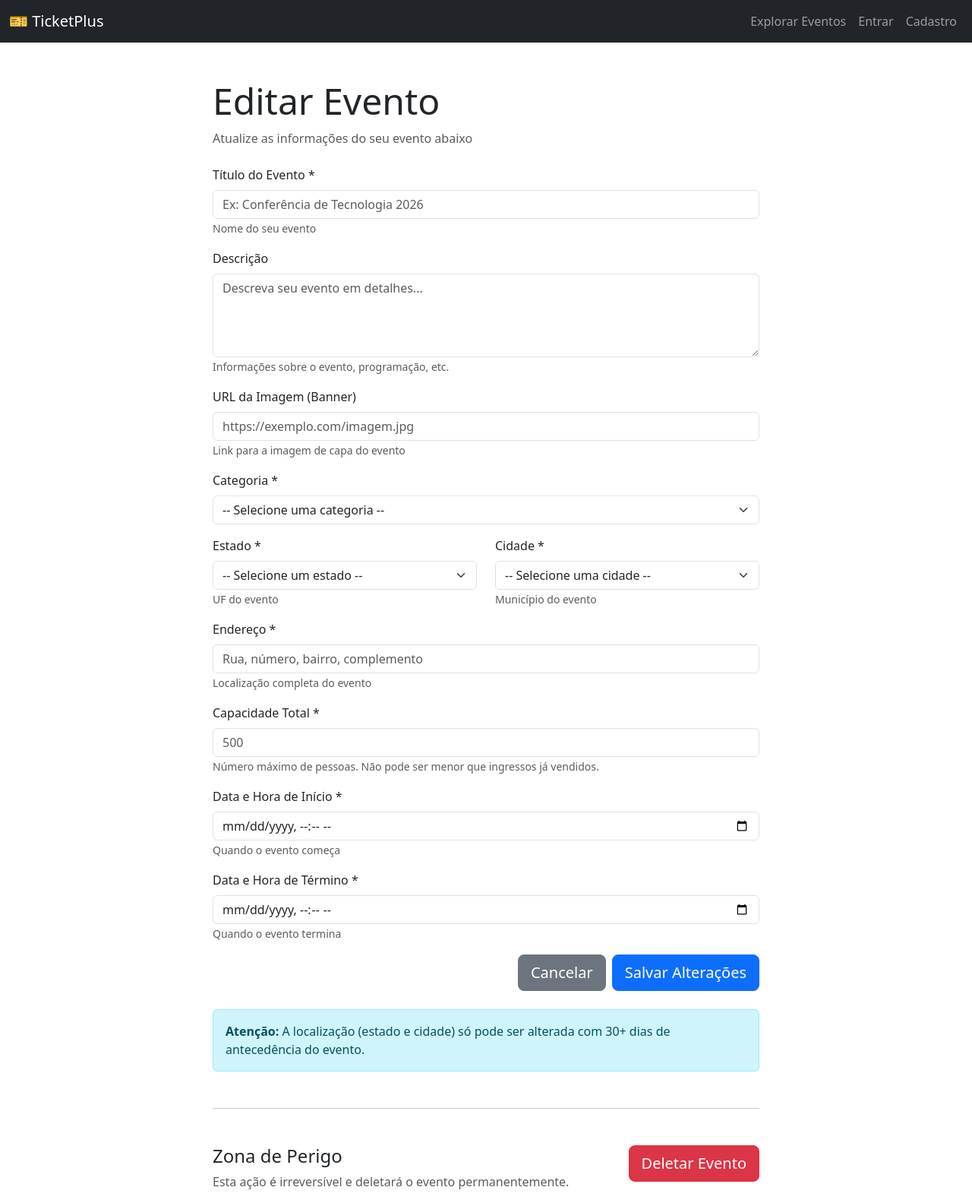
After one commit to Yahg0h/ticket-plus, a FastAPI app: template app/templates/edit_event.html in a window 1280 px wide. The commit adds this page. Shown: the whole page at 76% size. Run offline with FastAPI, Linux system fonts and the light colour scheme; the template is opened without the code that fills it, so the values that code supplies are empty; parts of the project's set-up code (start-up, migrations or seed data) failed here and were passed over.

Commit message:
feat: implement event update and delete routes with audit logs
- Add GET/POST /events/{event_id}/edit routes for event editing
- Add POST /events/{event_id}/delete route for event deletion
- Create edit_event.html template with dynamic state/city dropdowns
- Integrate audit logs for update and delete actions
- Fix timezone-naive/timezone-aware datetime comparisons in event_service.py
- Correct JSON serialization of datetime objects in audit logs
- Implement dynamic parameter passing to update_event() to only update changed fields
- Add proper authorization checks (organizer only)

⚠️ KNOWN ISSUES:
- Events with <30 days until start_date cannot update ANY fields
due to location validation logic triggering incorrectly. Root cause in
event_service.py line ~236. Workaround: update_event should validate location
change only if state/city are explicitly being changed (not just passed as empty strings).
- my_events.html delete button currently sends a method of GET to a POST route, causing 405.

```diff
--- /dev/null
+++ b/app/templates/edit_event.html
@@ -0,0 +1,259 @@
+{% extends "base.html" %}
+
+{% block title %}Editar Evento - TicketPlus{% endblock %}
+
+{% block content %}
+<div class="container mt-5">
+    <div class="row justify-content-center">
+        <div class="col-md-8">
+            <!-- Header -->
+            <div class="mb-4">
+                <h1 class="display-5">Editar Evento</h1>
+                <p class="text-muted">Atualize as informações do seu evento abaixo</p>
+            </div>
+
+            <!-- Form -->
+            <form method="POST" action="/events/{{ event.id }}/edit" class="needs-validation" novalidate>
+
+                <!-- Título -->
+                <div class="mb-3">
+                    <label for="title" class="form-label">Título do Evento *</label>
+                    <input
+                        type="text"
+                        class="form-control"
+                        id="title"
+                        name="title"
+                        value="{{ event.title }}"
+                        maxlength="255"
+                        placeholder="Ex: Conferência de Tecnologia 2026"
+                    >
+                    <small class="form-text text-muted">Nome do seu evento</small>
+                </div>
+
+                <!-- Descrição -->
+                <div class="mb-3">
+                    <label for="description" class="form-label">Descrição</label>
+                    <textarea
+                        class="form-control"
+                        id="description"
+                        name="description"
+                        rows="4"
+                        placeholder="Descreva seu evento em detalhes..."
+                    >{{ event.description or '' }}</textarea>
+                    <small class="form-text text-muted">Informações sobre o evento, programação, etc.</small>
+                </div>
+
+                <!-- Banner URL -->
+                <div class="mb-3">
+                    <label for="banner_url" class="form-label">URL da Imagem (Banner)</label>
+                    <input
+                        type="url"
+                        class="form-control"
+                        id="banner_url"
+                        name="banner_url"
+                        value="{{ event.banner_url or '' }}"
+                        maxlength="255"
+                        placeholder="https://exemplo.com/imagem.jpg"
+                    >
+                    <small class="form-text text-muted">Link para a imagem de capa do evento</small>
+                </div>
+
+                <!-- Categoria -->
+                <div class="mb-3">
+                    <label for="category" class="form-label">Categoria *</label>
+                    <select class="form-select" id="category" name="category">
+                        <option value="">-- Selecione uma categoria --</option>
+                        <option value="entertainment" {% if event.category == 'entertainment' %}selected{% endif %}>Entretenimento</option>
+                        <option value="corporate" {% if event.category == 'corporate' %}selected{% endif %}>Corporativo</option>
+                        <option value="academic" {% if event.category == 'academic' %}selected{% endif %}>Acadêmico</option>
+                        <option value="social" {% if event.category == 'social' %}selected{% endif %}>Social</option>
+                        <option value="sports" {% if event.category == 'sports' %}selected{% endif %}>Esportes</option>
+                        <option value="marketing" {% if event.category == 'marketing' %}selected{% endif %}>Marketing</option>
+                        <option value="workshop" {% if event.category == 'workshop' %}selected{% endif %}>Workshop</option>
+                        <option value="other" {% if event.category == 'other' %}selected{% endif %}>Outro</option>
+                    </select>
+                </div>
+
+                <!-- Localização: Estado e Cidade -->
+                <div class="row">
+                    <div class="col-md-6 mb-3">
+                        <label for="state" class="form-label">Estado *</label>
+                        <select class="form-select" id="state" name="state">
+                            <option value="">-- Selecione um estado --</option>
+                        </select>
+                        <small class="form-text text-muted">UF do evento</small>
+                    </div>
+                    <div class="col-md-6 mb-3">
+                        <label for="city" class="form-label">Cidade *</label>
+                        <select class="form-select" id="city" name="city">
+                            <option value="">-- Selecione uma cidade --</option>
+                        </select>
+                        <small class="form-text text-muted">Município do evento</small>
+                    </div>
+                </div>
+
+                <!-- Endereço -->
+                <div class="mb-3">
+                    <label for="address" class="form-label">Endereço *</label>
+                    <input
+                        type="text"
+                        class="form-control"
+                        id="address"
+                        name="address"
+                        value="{{ event.address }}"
+                        maxlength="255"
+                        placeholder="Rua, número, bairro, complemento"
+                    >
+                    <small class="form-text text-muted">Localização completa do evento</small>
+                </div>
+
+                <!-- Capacidade Total -->
+                <div class="mb-3">
+                    <label for="total_capacity" class="form-label">Capacidade Total *</label>
+                    <input
+                        type="number"
+                        class="form-control"
+                        id="total_capacity"
+                        name="total_capacity"
+                        value="{{ event.total_capacity }}"
+                        min="1"
+                        placeholder="500"
+                        required
+                    >
+                    <small class="form-text text-muted">Número máximo de pessoas. Não pode ser menor que ingressos já vendidos.</small>
+                </div>
+
+                <!-- Data de Início -->
+                <div class="mb-3">
+                    <label for="start_date" class="form-label">Data e Hora de Início *</label>
+                    <input
+                        type="datetime-local"
+                        class="form-control"
+                        id="start_date"
+                        name="start_date"
+                        value="{{ event.start_date.strftime('%Y-%m-%dT%H:%M') if event.start_date else '' }}"
+                        required
+                    >
+                    <small class="form-text text-muted">Quando o evento começa</small>
+                </div>
+
+                <!-- Data de Fim -->
+                <div class="mb-3">
+                    <label for="end_date" class="form-label">Data e Hora de Término *</label>
+                    <input
+                        type="datetime-local"
+                        class="form-control"
+                        id="end_date"
+                        name="end_date"
+                        value="{{ event.end_date.strftime('%Y-%m-%dT%H:%M') if event.end_date else '' }}"
+                        required
+                    >
+                    <small class="form-text text-muted">Quando o evento termina</small>
+                </div>
+
+                <!-- Botões de Ação -->
+                <div class="d-grid gap-2 d-md-flex justify-content-md-end mb-4">
+                    <a href="/events/{{ event.id }}" class="btn btn-secondary btn-lg">Cancelar</a>
+                    <button type="submit" class="btn btn-primary btn-lg">Salvar Alterações</button>
+                </div>
+
+                <!-- Nota de Restrições -->
+                <div class="alert alert-info" role="alert">
+                    <strong>Atenção:</strong> A localização (estado e cidade) só pode ser alterada com 30+ dias de antecedência do evento.
+                </div>
+
+            </form>
+
+            <!-- Seção de Perigo (Delete) -->
+            <hr class="my-5">
+            <div class="row">
+                <div class="col-md-8">
+                    <h4>Zona de Perigo</h4>
+                    <p class="text-muted">Esta ação é irreversível e deletará o evento permanentemente.</p>
+                </div>
+                <div class="col-md-4 text-end">
+                    <form method="POST" action="/events/{{ event.id }}/delete" style="display: inline;">
+                        <button
+                            type="submit"
+                            class="btn btn-danger btn-lg"
+                            onclick="return confirm('Tem certeza que deseja deletar este evento? Esta ação é irreversível!');"
+                        >
+                            Deletar Evento
+                        </button>
+                    </form>
+                </div>
+            </div>
+
+        </div>
+    </div>
+</div>
+
+<!-- Script para carregar estados e cidades dinamicamente -->
+<script>
+    // Função para carregar dados do Brasil
+    async function loadBrazilData() {
+        try {
+            const response = await fetch('/static/brazil-states-cities.json');
+            const data = await response.json();
+            return data.BR.states;
+        } catch (error) {
+            console.error('Erro ao carregar dados do Brasil:', error);
+            return {};
+        }
+    }
+
+    // Função para popular estados
+    async function populateStates() {
+        const brazilStates = await loadBrazilData();
+        const stateSelect = document.getElementById('state');
+        const currentState = "{{ event.state }}";
+
+        for (const [stateCode, stateData] of Object.entries(brazilStates)) {
+            const option = document.createElement('option');
+            option.value = stateCode;
+            option.textContent = stateData.name;
+            if (stateCode === currentState) {
+                option.selected = true;
+            }
+            stateSelect.appendChild(option);
+        }
+
+        // Se houver estado selecionado, carrega cidades
+        if (currentState) {
+            await populateCities(currentState);
+        }
+    }
+
+    // Função para popular cidades baseado no estado
+    async function populateCities(stateCode) {
+        const brazilStates = await loadBrazilData();
+        const citySelect = document.getElementById('city');
+        const currentCity = "{{ event.city }}";
+
+        // Limpa as cidades anteriores
+        citySelect.innerHTML = '<option value="">-- Selecione uma cidade --</option>';
+
+        if (brazilStates[stateCode]) {
+            const cities = brazilStates[stateCode].cities;
+            for (const city of cities) {
+                const option = document.createElement('option');
+                option.value = city;
+                option.textContent = city;
+                if (city === currentCity) {
+                    option.selected = true;
+                }
+                citySelect.appendChild(option);
+            }
+        }
+    }
+
+    // Event listener para mudança de estado
+    document.getElementById('state').addEventListener('change', (e) => {
+        populateCities(e.target.value);
+    });
+
+    // Carrega estados ao inicializar a página
+    document.addEventListener('DOMContentLoaded', populateStates);
+</script>
+
+{% endblock %}
--- a/app/templates/my_events.html
+++ b/app/templates/my_events.html
@@ -50,8 +50,8 @@
                             <div class="btn-group w-100" role="group">
                                 <a href="/events/{{ event.id }}" class="btn btn-sm btn-info">👁️ Ver</a>
                                 <a href="/events/{{ event.id }}/lotes" class="btn btn-sm btn-primary">🎟️ Lotes</a>
-                                <a href="/events/{{ event.id }}/editar" class="btn btn-sm btn-warning">✏️ Editar</a>
-                                <a href="/events/{{ event.id }}/deletar" class="btn btn-sm btn-danger" onclick="return confirm('Tem certeza que deseja deletar este evento?')">🗑️ Deletar</a>
+                                <a href="/events/{{ event.id }}/edit" class="btn btn-sm btn-warning">✏️ Editar</a>
+                                <a href="/events/{{ event.id }}/delete" class="btn btn-sm btn-danger" onclick="return confirm('Tem certeza que deseja deletar este evento?')">🗑️ Deletar</a>
                             </div>
                         </div>
                     </div>
```
Also changed, not shown: app/routes/events.py (+230 -5 lines), app/services/event_service.py (+17 -9 lines), app/templates/pdf/ticket_template.html (deleted).
